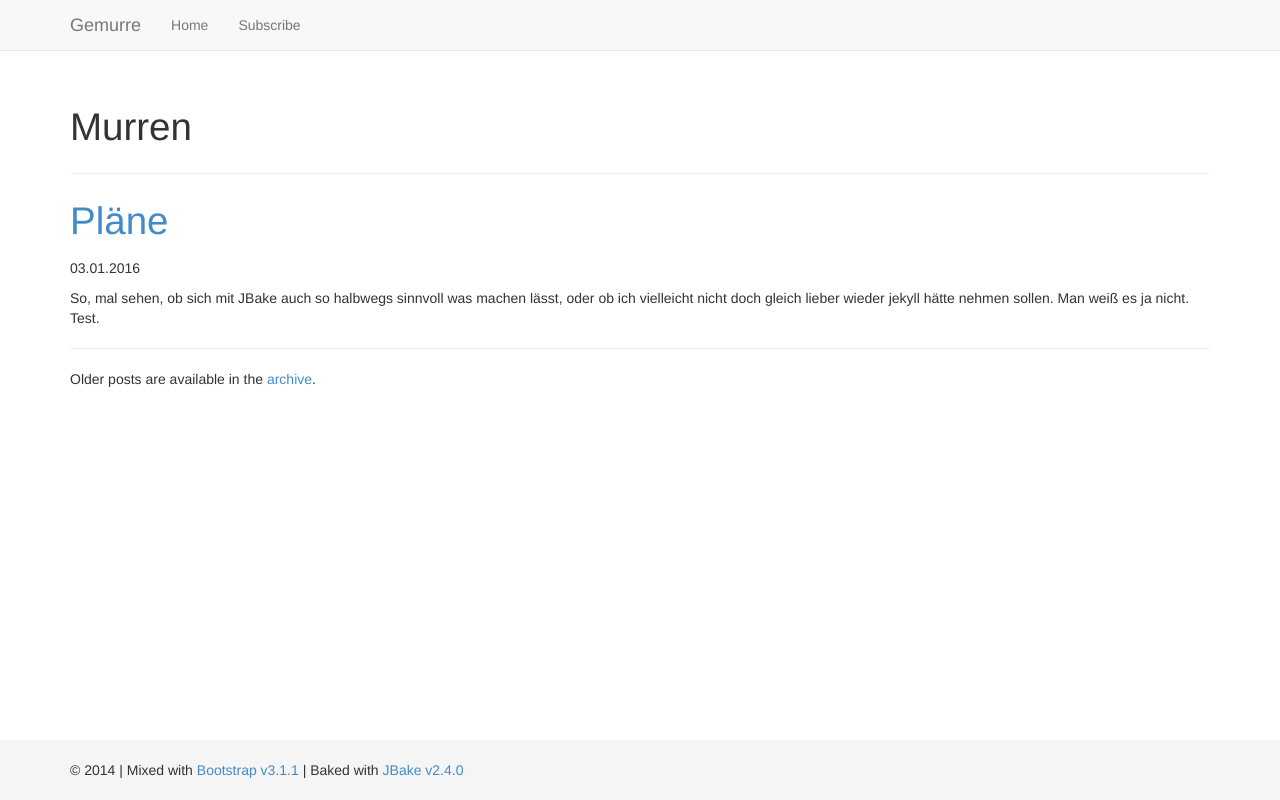
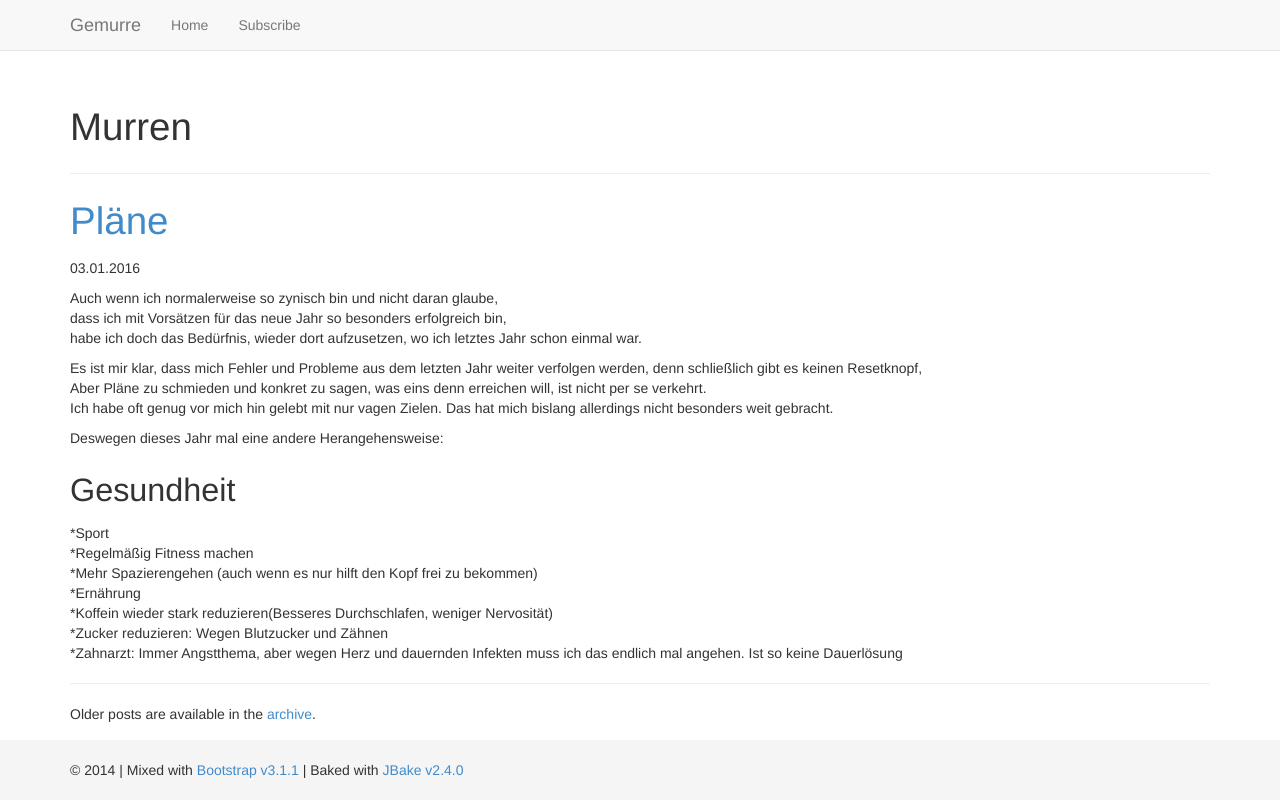
Before and after one commit to katerorr/katerorr.github.io, a plain HTML site: page index.html in a window 1280 px wide. Drawn offline with Linux system fonts and the light colour scheme.

Commit message:
markdown

```diff
--- a/index.html
+++ b/index.html
@@ -57,11 +57,7 @@
 	</div>
   			<a href="Plaene.html"><h1>Pläne</h1></a>
   			<p>03.01.2016</p>
-  			<p>
-So, mal sehen, ob sich mit JBake auch so halbwegs sinnvoll was machen lässt, oder ob ich vielleicht nicht doch gleich lieber wieder jekyll hätte nehmen sollen. Man weiß es ja nicht.
-
-Test.
-</p>
+  			<p><p>Auch wenn ich normalerweise so zynisch bin und nicht daran glaube,<br/>dass ich mit Vorsätzen für das neue Jahr so besonders erfolgreich bin,<br/>habe ich doch das Bedürfnis, wieder dort aufzusetzen, wo ich letztes Jahr schon einmal war.</p><p>Es ist mir klar, dass mich Fehler und Probleme aus dem letzten Jahr weiter verfolgen werden, denn schließlich gibt es keinen Resetknopf,<br/>Aber Pläne zu schmieden und konkret zu sagen, was eins denn erreichen will, ist nicht per se verkehrt.<br/>Ich habe oft genug vor mich hin gelebt mit nur vagen Zielen. Das hat mich bislang allerdings nicht besonders weit gebracht.</p><p>Deswegen dieses Jahr mal eine andere Herangehensweise:</p><h2>Gesundheit</h2><p>*Sport<br/> *Regelmäßig Fitness machen<br/> *Mehr Spazierengehen (auch wenn es nur hilft den Kopf frei zu bekommen)<br/>*Ernährung<br/> *Koffein wieder stark reduzieren(Besseres Durchschlafen, weniger Nervosität)<br/> *Zucker reduzieren: Wegen Blutzucker und Zähnen<br/>*Zahnarzt: Immer Angstthema, aber wegen Herz und dauernden Infekten muss ich das endlich mal angehen. Ist so keine Dauerlösung</p></p>
 
 	<hr />
 
```
Also changed, not shown: Plaene.html (+1 -5 lines), feed.xml (+3 -7 lines).
